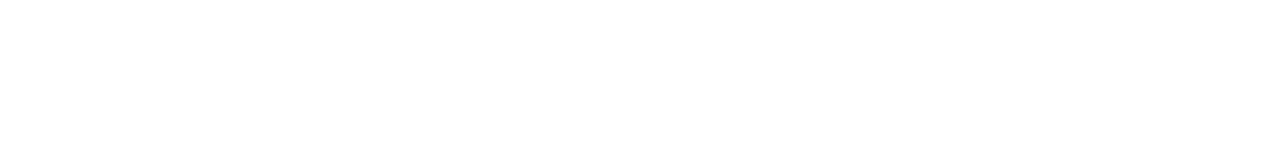
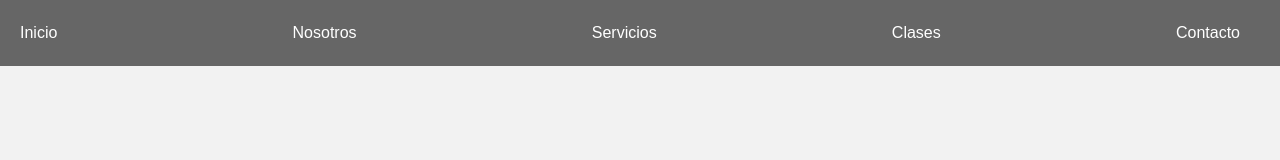
Before and after one commit to 852raul/PF-Becerra, a plain HTML site: page carpeta/clases.html in a window 1280 px wide. Drawn offline with Linux system fonts and the light colour scheme.

Commit message:
compilar scss con css

```diff
--- a/carpeta/clases.html
+++ b/carpeta/clases.html
@@ -0,0 +1,21 @@
+<!DOCTYPE html>
+<html lang="es">
+<head>
+    <meta charset="UTF-8">
+    <meta name="viewport" content="width=device-width, initial-scale=1.0">
+    <title>Pre entrega 3 sobre gym</title>
+    <link rel="stylesheet" type="text/css" href="clases.css">
+</head>
+
+<body>
+	<header>
+		<nav>
+			<ul>
+				<li><a href="../index.html">Inicio</a></li>
+				<li><a href="nosotros.html">Nosotros</a></li>
+				<li><a href="servicios.html">Servicios</a></li>
+				<li><a href="clases.html">Clases</a></li>
+				<li><a href="contacto.html">Contacto</a></li>
+			</ul>
+		</nav>
+	</header>
--- a/carpeta/clases.scss
+++ b/carpeta/clases.scss
@@ -0,0 +1,40 @@
+//variables
+$primary-color: #333;
+$secondary-color: #666;
+$accent-color: #535152;
+
+* {
+	box-sizing: border-box;
+	margin: 0;
+	padding: 0;
+}
+
+body {
+	font-family: Arial, sans-serif;
+	line-height: 1.6;
+	color: $primary-color;
+	background-color: #f2f2f2;
+}
+
+header {
+	background-color: $secondary-color;
+	padding: 20px;
+	text-align: center;
+}
+
+nav ul {
+	list-style: none;
+	margin: 0;
+	padding: 0;
+	display: flex;
+	justify-content: space-between;
+}
+
+nav li {
+	margin-right: 20px;
+}
+
+nav a {
+	color: #fff;
+	text-decoration: none;
+}
--- a/carpeta/contacto.scss
+++ b/carpeta/contacto.scss
@@ -0,0 +1,40 @@
+//variables
+$primary-color: #333;
+$secondary-color: #666;
+$accent-color: #535152;
+
+* {
+	box-sizing: border-box;
+	margin: 0;
+	padding: 0;
+}
+
+body {
+	font-family: Arial, sans-serif;
+	line-height: 1.6;
+	color: $primary-color;
+	background-color: #f2f2f2;
+}
+
+header {
+	background-color: $secondary-color;
+	padding: 20px;
+	text-align: center;
+}
+
+nav ul {
+	list-style: none;
+	margin: 0;
+	padding: 0;
+	display: flex;
+	justify-content: space-between;
+}
+
+nav li {
+	margin-right: 20px;
+}
+
+nav a {
+	color: #fff;
+	text-decoration: none;
+}
--- a/carpeta/nosotros.scss
+++ b/carpeta/nosotros.scss
@@ -0,0 +1,39 @@
+//variables
+$primary-color: #333;
+$secondary-color: #666;
+$accent-color: #535152;
+
+* {
+	box-sizing: border-box;
+	margin: 0;
+	padding: 0;
+}
+
+body {
+	font-family: Arial, sans-serif;
+	line-height: 1.6;
+	color: $primary-color;
+	background-color: #f2f2f2;
+}
+
+header {
+	background-color: $secondary-color;
+	padding: 20px;
+	text-align: center;
+}
+nav ul {
+	list-style: none;
+	margin: 0;
+	padding: 0;
+	display: flex;
+	justify-content: space-between;
+}
+
+nav li {
+	margin-right: 20px;
+}
+
+nav a {
+	color: #fff;
+	text-decoration: none;
+}
--- a/carpeta/servicios.scss
+++ b/carpeta/servicios.scss
@@ -0,0 +1,40 @@
+//variables
+$primary-color: #333;
+$secondary-color: #666;
+$accent-color: #535152;
+
+* {
+	box-sizing: border-box;
+	margin: 0;
+	padding: 0;
+}
+
+body {
+	font-family: Arial, sans-serif;
+	line-height: 1.6;
+	color: $primary-color;
+	background-color: #f2f2f2;
+}
+
+header {
+	background-color: $secondary-color;
+	padding: 20px;
+	text-align: center;
+}
+
+nav ul {
+	list-style: none;
+	margin: 0;
+	padding: 0;
+	display: flex;
+	justify-content: space-between;
+}
+
+nav li {
+	margin-right: 20px;
+}
+
+nav a {
+	color: #fff;
+	text-decoration: none;
+}
--- a/styles.scss
+++ b/styles.scss
@@ -1,7 +1,7 @@
 //variables
 $primary-color: #333;
 $secondary-color: #666;
-$accent-color: #ff69b4;
+$accent-color: #535152;
 
 * {
 	box-sizing: border-box;
```
Also changed, not shown: carpeta/contacto.html (+21 -0 lines), carpeta/nosotros.html (+21 -0 lines), carpeta/servicios.html (+6 -6 lines), carpeta/clases.css (added), carpeta/contacto.css (added), carpeta/nosotros.css (added), carpeta/servicios.css (added), 4 other files.
